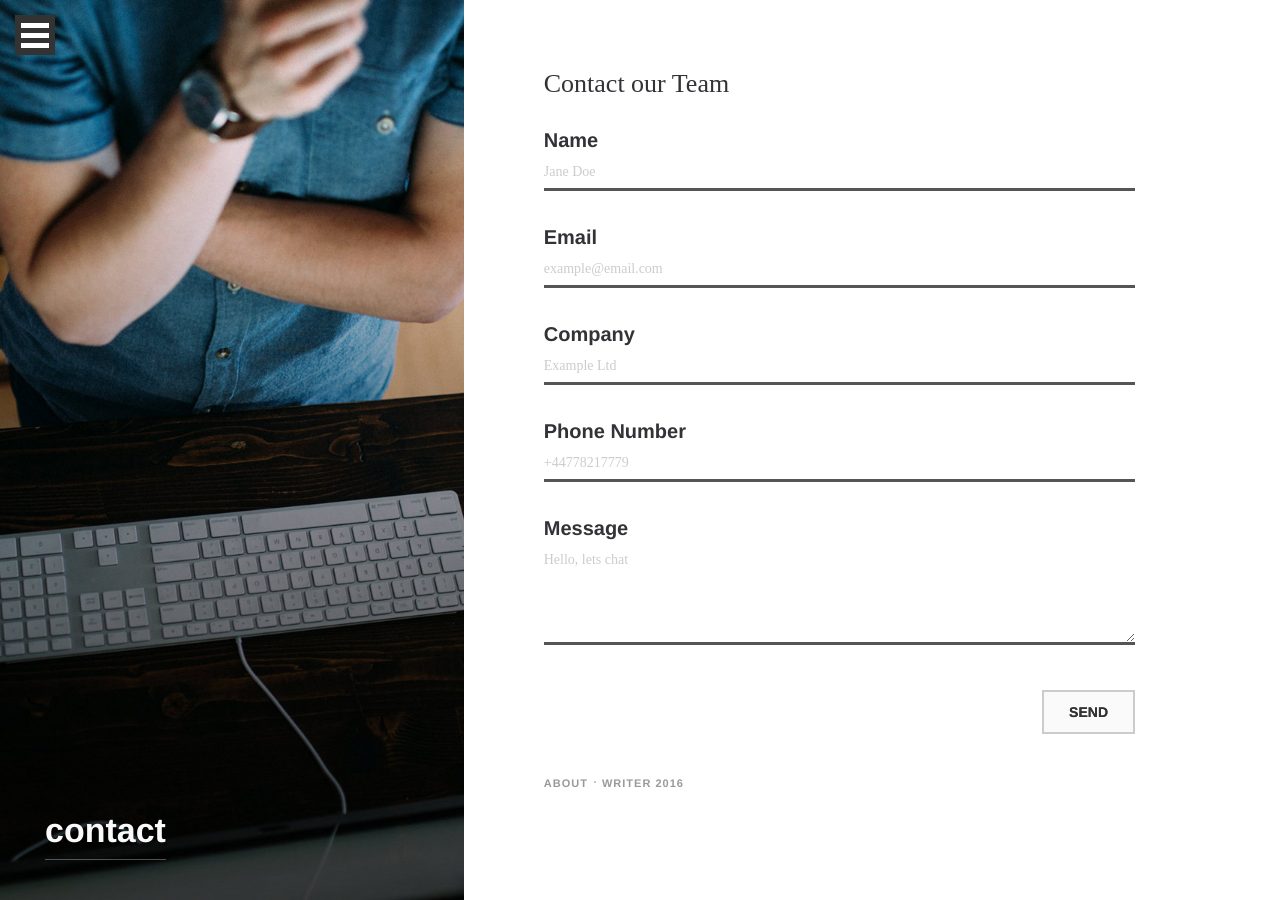
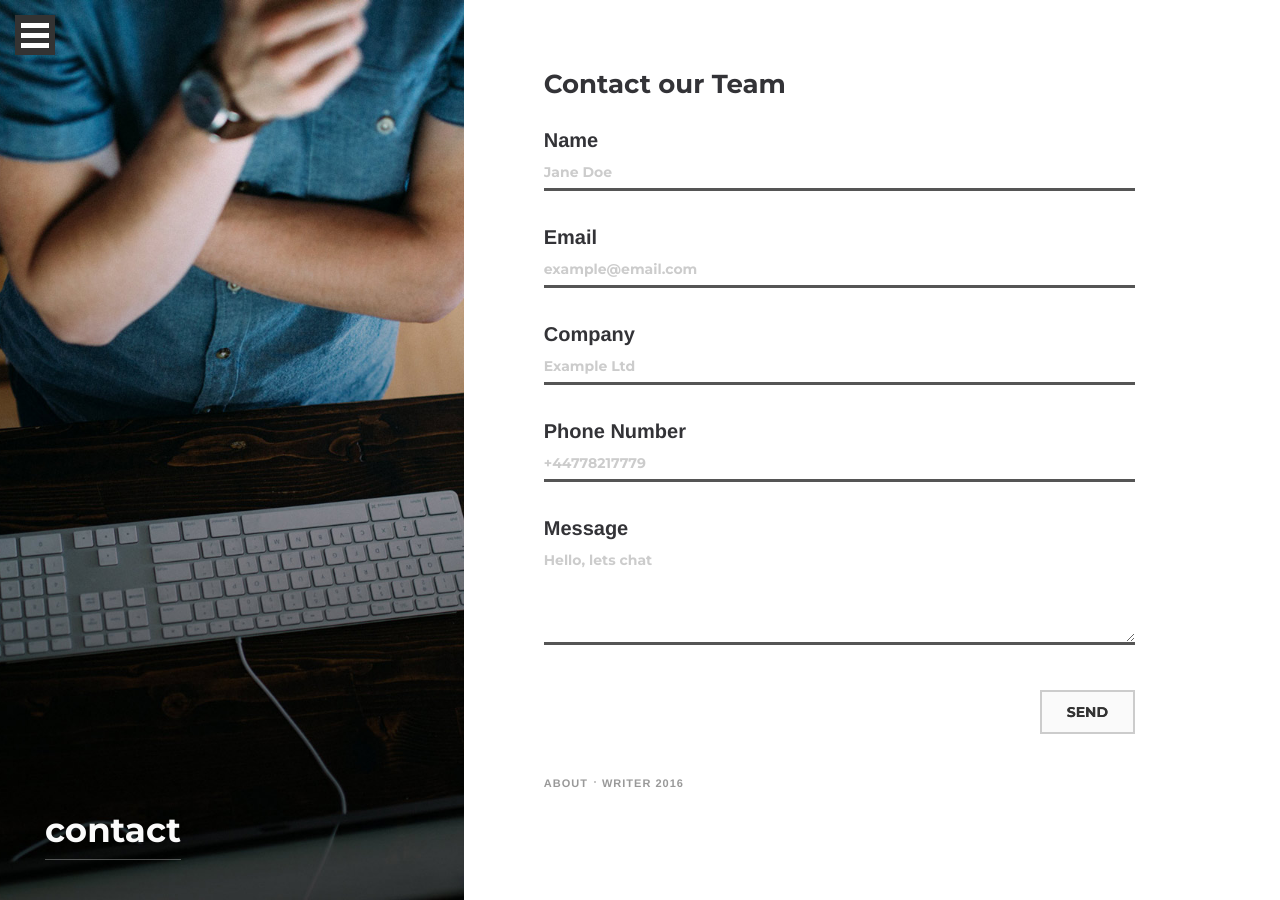
Before and after one commit to HichemBM/hichembm.github.io, a Jekyll site: the page built from contact.md, in a window 1280 px wide. Built offline with Jekyll 4.4.1, drawn with Linux system fonts in a browser that asks for light colours.

Commit message:
Test: Set body font to Montserrat in correct file

```diff
--- a/css/main.scss
+++ b/css/main.scss
@@ -5,3 +5,12 @@
 
 // Import partials from `sass_dir` (defaults to `_sass`)
 @import "global";
+
+/* My Custom Font Overrides - TESTING */
+body, button, input, select, textarea {
+  font-family: 'Montserrat', sans-serif !important;
+}
+
+h1, h2, h3, h4, h5, h6 {
+  font-family: 'Montserrat', sans-serif !important;
+}
```
Also changed, not shown: 4 other files.
